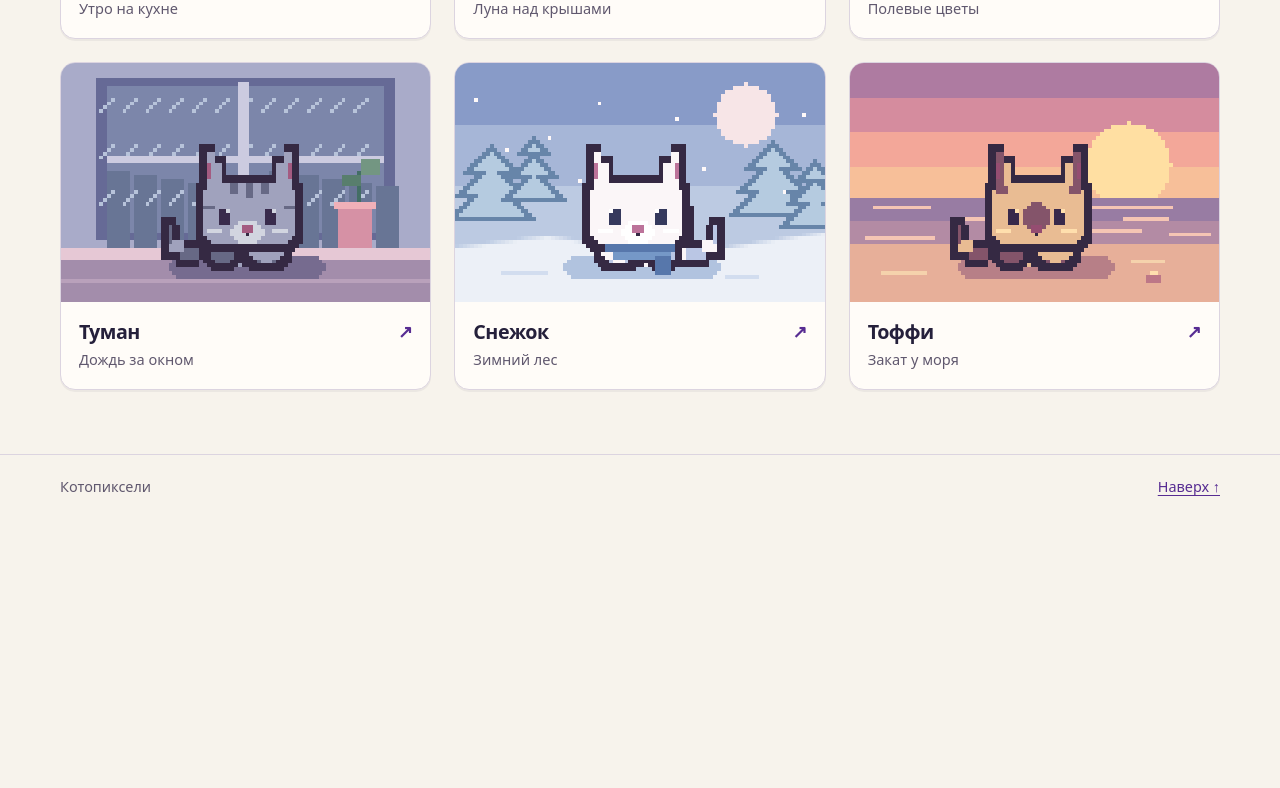
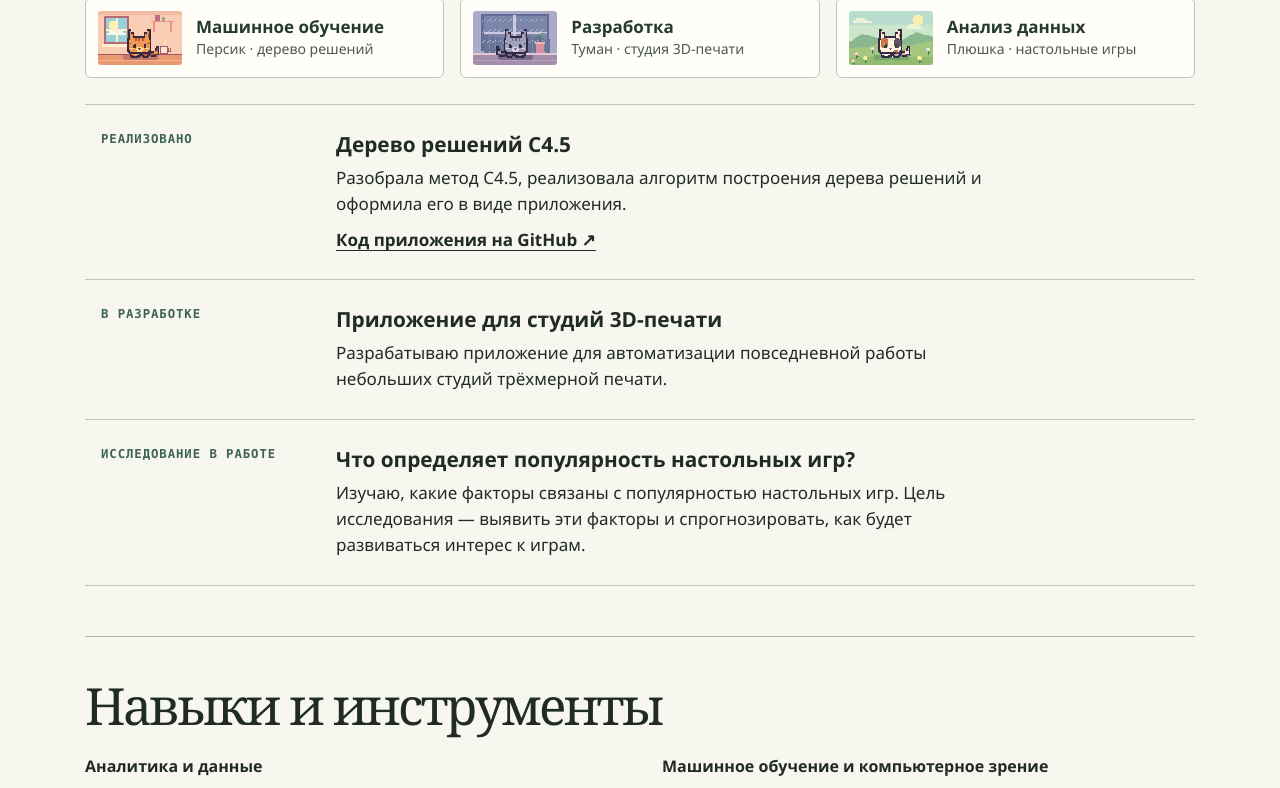
Before and after one commit to Makinyan/pixel-cats, a plain HTML site: page index.html in a window 1280 px wide. Shown: the part 627-1415 px from the top of the page. Before the commit the page ends 1146 px from the top, so only its background shows below. Drawn offline with Linux system fonts and the light colour scheme.

Commit message:
Publish portfolio with pixel cat project navigation

```diff
--- a/index.html
+++ b/index.html
@@ -2,65 +2,38 @@
 <html lang="ru">
 <head>
 <meta charset="utf-8">
-<meta name="viewport" content="width=device-width, initial-scale=1">
-<meta name="theme-color" content="#f7f3ec">
-<title>Котопиксели — галерея пиксельных котов</title>
+<meta name="viewport" content="width=device-width,initial-scale=1">
+<meta name="theme-color" content="#202b26">
+<meta name="description" content="Портфолио Олеси Потаповой, студентки НГИЭУ. Анализ данных, машинное обучение и прикладная разработка.">
+<title>Олеся Потапова — данные и искусственный интеллект</title>
 <style>
-  :root { color-scheme: light; --paper: #f7f3ec; --ink: #25203b; --muted: #60586e; --line: #dcd4e0; --accent: #572c92; }
-  * { box-sizing: border-box; }
-  body { margin: 0; background: var(--paper); color: var(--ink); font: 16px/1.5 system-ui, sans-serif; }
-  .wrap { width: min(1160px, calc(100% - 48px)); margin-inline: auto; }
-  header { padding: 24px 0; border-bottom: 1px solid var(--line); }
-  header .wrap, footer .wrap { display: flex; justify-content: space-between; align-items: center; gap: 16px; }
-  .brand { display: flex; align-items: center; gap: 10px; font-size: 17px; font-weight: 850; letter-spacing: -.03em; }
-  .brand svg { width: 29px; height: 29px; flex: none; }
-  a { color: var(--accent); text-underline-offset: .23em; }
-  .intro { padding: 68px 0 42px; }
-  h1, h2, p { margin: 0; }
-  .intro h1 { font-size: clamp(2.65rem, 8vw, 6.5rem); line-height: 1; letter-spacing: -.075em; }
-  .intro p { margin-top: 18px; color: var(--muted); font-size: clamp(1rem, 2vw, 1.25rem); }
-  .grid { display: grid; grid-template-columns: repeat(3, minmax(0, 1fr)); gap: 23px; padding-bottom: 64px; }
-  .card { display: block; width: 100%; text-align: left; padding: 0; border: 1px solid var(--line); border-radius: 15px; overflow: hidden; background: #fffcf8; color: inherit; font: inherit; cursor: pointer; box-shadow: 0 2px 0 #25203b0e; transition: transform .18s, box-shadow .18s, border-color .18s; }
-  .card:hover { transform: translateY(-4px); box-shadow: 0 8px 18px #25203b22; border-color: #a18ab7; }
-  :focus-visible { outline: 3px solid var(--accent); outline-offset: 4px; }
-  canvas { display: block; width: 100%; height: auto; aspect-ratio: 96 / 62; image-rendering: pixelated; }
-  .words { display: block; padding: 15px 18px 18px; }
-  .name { display: flex; align-items: center; justify-content: space-between; gap: 12px; font-size: 1.23rem; font-weight: 830; letter-spacing: -.025em; }
-  .open { color: var(--accent); font-size: 1.1rem; }
-  .caption { display: block; margin-top: 3px; color: var(--muted); font-size: .91rem; }
-  footer { border-top: 1px solid var(--line); color: var(--muted); padding: 21px 0; font-size: .9rem; }
-  dialog { width: min(720px, calc(100% - 32px)); max-height: calc(100dvh - 32px); padding: 0; overflow: auto; border: 1px solid var(--line); border-radius: 16px; background: #fffcf8; color: var(--ink); }
-  dialog::backdrop { background: #211831ca; }
-  .dialog-top, .dialog-bottom { display: flex; align-items: center; justify-content: space-between; gap: 12px; padding: 12px 18px; }
-  .dialog-top h2 { font-size: 1.3rem; }
-  .dialog-bottom p { color: var(--muted); }
-  .dialog-controls { display: flex; gap: 7px; flex-shrink: 0; }
-  .control { min-width: 40px; min-height: 40px; padding: 4px 9px; border: 1px solid var(--line); border-radius: 8px; background: var(--paper); color: var(--ink); cursor: pointer; font: 700 1.2rem/1 system-ui, sans-serif; }
-  .control:hover { background: #eee2f6; }
-  @media (max-width: 850px) { .grid { grid-template-columns: repeat(2, minmax(0, 1fr)); } }
-  @media (max-width: 520px) { .wrap { width: calc(100% - 32px); } .intro { padding: 46px 0 27px; } .grid { grid-template-columns: 1fr; gap: 16px; padding-bottom: 40px; } }
-  @media (prefers-reduced-motion: reduce) { .card { transition: none; } }
+*{box-sizing:border-box}html{scroll-behavior:smooth;scroll-padding-top:24px}body{margin:0;background:#f7f6ef;color:#202b26;font:17px/1.55 "Segoe UI",Arial,sans-serif}.wrap{width:min(1110px,calc(100% - 48px));margin:auto}
+header{background:#202b26;color:white}.bar,nav,.actions{display:flex;align-items:center;gap:24px}.bar{min-height:64px;justify-content:space-between}.brand{font-weight:700;letter-spacing:.03em}a{color:inherit;text-underline-offset:.22em}nav a,.brand,.actions a,.path{text-decoration:none}nav a:hover,.brand:hover{text-decoration:underline}.hero{display:grid;grid-template-columns:1.25fr .85fr;gap:6%;align-items:center;padding:64px 0}.kicker,.status,.micro{font:700 .77rem/1.4 Consolas,monospace;letter-spacing:.075em;text-transform:uppercase;color:#3d6453}h1,h2,h3,p{margin:0}h1,h2{font-family:Georgia,"Times New Roman",serif;font-weight:normal;letter-spacing:-.05em;line-height:1.04}h1{font-size:clamp(52px,6vw,88px);margin:14px 0 18px}h2{font-size:clamp(35px,4vw,54px);margin-bottom:22px}.lead{max-width:58ch}.actions{margin-top:24px;gap:18px;flex-wrap:wrap}.actions a:first-child{background:#263c31;color:#fff;padding:11px 19px;border-radius:5px}.actions a:last-child{text-decoration:underline}figure{margin:0}canvas{display:block;width:100%;height:auto;image-rendering:pixelated}.hero figure{background:#e5e0ee;border:1px solid #25382e;box-shadow:6px 6px 0 #bcc6af}.hero figcaption{padding:10px 14px;color:#292538;font-family:Consolas,monospace;font-size:.85rem}
+section.content{border-top:1px solid #aeb9a8;padding:42px 0 50px}.paths{display:grid;grid-template-columns:repeat(3,1fr);gap:16px}.path{display:grid;grid-template-columns:84px 1fr;align-items:center;gap:14px;background:#fffef8;border:1px solid #bcc5b6;border-radius:6px;padding:12px;color:#253b2e;transition:background .18s}.path:hover,.path.active{background:#dcebcf;border-color:#445e47}.path small{display:block;font-size:14px;color:#4b5950}.path strong{display:block;line-height:1.25}.path canvas{border-radius:3px}.projects{margin-top:26px;border-top:1px solid #bcc5b6}.work{display:grid;grid-template-columns:210px 1fr;gap:25px;padding:26px 16px;border-bottom:1px solid #bcc5b6;scroll-margin-top:16px}.work:target{background:#e8efdF;box-shadow:inset 4px 0 #41694e}.work h3{font-size:1.3rem;line-height:1.25;margin-bottom:8px}.work p{max-width:68ch}.work a{display:inline-block;margin-top:9px;font-weight:600}.skills{display:grid;grid-template-columns:repeat(2,1fr);gap:24px 44px}.skills h3{font-size:1rem;margin-bottom:4px}.about{max-width:73ch}.about p+p{margin-top:12px}footer{padding:22px 0;background:#202b26;color:white}footer .wrap{display:flex;justify-content:space-between;flex-wrap:wrap;gap:12px}:focus-visible{outline:3px solid #bf5327;outline-offset:4px}
+@media(max-width:850px){.path{grid-template-columns:1fr}.path canvas{width:90px}.hero{gap:24px}}@media(max-width:630px){.wrap{width:calc(100% - 32px)}.bar{align-items:flex-start;flex-direction:column;gap:6px;padding:12px 0}nav{gap:16px;font-size:15px}.hero{grid-template-columns:1fr;padding:34px 0;gap:24px}.hero figure{max-width:380px}.paths,.skills,.work{grid-template-columns:1fr}.path{grid-template-columns:76px 1fr}.path canvas{width:76px}.work{gap:8px;padding:20px 12px}.paths{gap:8px}}@media(prefers-reduced-motion:reduce){html{scroll-behavior:auto}*{transition:none!important}}
 </style>
 </head>
-<body id="top">
-<header><div class="wrap">
-  <div class="brand"><svg viewBox="0 0 16 16" aria-hidden="true" shape-rendering="crispEdges"><path fill="#572c92" d="M1 2h3v2h2v2h4V4h2V2h3v10h-2v2H3v-2H1z"/><path fill="#fff0fa" d="M4 8h2v2H4zm6 0h2v2h-2zm-3 3h2v1H7z"/></svg>Котопиксели</div>
-  <a href="#gallery">Галерея</a>
-</div></header>
-<main class="wrap">
-  <section class="intro" aria-labelledby="heading"><h1 id="heading">Котопиксели</h1><p>Шесть котов в шести маленьких мирах.</p></section>
-  <section class="grid" id="gallery" aria-label="Галерея пиксельных котов"></section>
-  <noscript><p>Для просмотра иллюстраций включите JavaScript.</p></noscript>
-</main>
-<footer><div class="wrap"><span>Котопиксели</span><a href="#top">Наверх ↑</a></div></footer>
-<dialog aria-labelledby="dialog-title" aria-describedby="dialog-caption">
-  <div class="dialog-top"><h2 id="dialog-title"></h2><button class="control" id="close" type="button" aria-label="Закрыть" autofocus>×</button></div>
-  <canvas id="preview" width="96" height="62" role="img"></canvas>
-  <div class="dialog-bottom"><p id="dialog-caption"></p><div class="dialog-controls">
-    <button class="control" id="previous" type="button" aria-label="Предыдущий кот">←</button>
-    <button class="control" id="next" type="button" aria-label="Следующий кот">→</button>
-  </div></div>
-</dialog>
+<body>
+<header><div class="wrap bar"><a class="brand" href="#top">Олеся Потапова</a><nav aria-label="Разделы сайта"><a href="#projects">Проекты</a><a href="#skills">Навыки</a><a href="#about">Обо мне</a></nav></div></header>
+<main class="wrap" id="top">
+<section class="hero"><div><p class="kicker">НГИЭУ · Системы искусственного интеллекта</p><h1>Олеся Потапова</h1><p class="lead">Я студентка НГИЭУ. Анализирую данные, обучаю модели машинного обучения и разрабатываю приложения. Хочу участвовать в проектах, которые помогают людям и улучшают качество жизни.</p><div class="actions"><a href="#projects">Посмотреть работы</a><a href="https://github.com/Makinyan">Мой GitHub ↗</a></div></div><figure><canvas data-cat="1" width="96" height="62" role="img" aria-label="Пиксельный чёрный кот сидит на крыше под луной"></canvas><figcaption>Полночь на крыше</figcaption></figure></section>
+<section class="content" id="projects"><h2>Проекты</h2><div class="paths" aria-label="Перейти к проекту по направлению">
+<a class="path" href="#models"><canvas data-cat="0" width="96" height="62" aria-hidden="true"></canvas><span><strong>Машинное обучение</strong><small>Персик · дерево решений</small></span></a>
+<a class="path" href="#studio"><canvas data-cat="3" width="96" height="62" aria-hidden="true"></canvas><span><strong>Разработка</strong><small>Туман · студия 3D-печати</small></span></a>
+<a class="path" href="#games"><canvas data-cat="2" width="96" height="62" aria-hidden="true"></canvas><span><strong>Анализ данных</strong><small>Плюшка · настольные игры</small></span></a></div>
+<div class="projects">
+<article class="work" id="models" tabindex="-1"><p class="status">Реализовано</p><div><h3>Дерево решений C4.5</h3><p>Разобрала метод C4.5, реализовала алгоритм построения дерева решений и оформила его в виде приложения.</p><a href="https://github.com/Makinyan/decision-tree-c4.5">Код приложения на GitHub ↗</a></div></article>
+<article class="work" id="studio" tabindex="-1"><p class="status">В разработке</p><div><h3>Приложение для студий 3D-печати</h3><p>Разрабатываю приложение для автоматизации повседневной работы небольших студий трёхмерной печати.</p></div></article>
+<article class="work" id="games" tabindex="-1"><p class="status">Исследование в работе</p><div><h3>Что определяет популярность настольных игр?</h3><p>Изучаю, какие факторы связаны с популярностью настольных игр. Цель исследования — выявить эти факторы и спрогнозировать, как будет развиваться интерес к играм.</p></div></article>
+</div></section>
+<section class="content" id="skills"><h2>Навыки и инструменты</h2><div class="skills">
+<div><h3>Аналитика и данные</h3><p>Python, pandas и NumPy. Сбор, обработка и интерпретация данных, работа с большими данными, проектирование схем баз данных. SQL, SQLite, CSV, Excel и JSON.</p></div>
+<div><h3>Машинное обучение и компьютерное зрение</h3><p>Готовлю и проверяю разметку, обучаю модели и оцениваю их качество. Работаю с PyTorch (CUDA), Ultralytics YOLO и OpenCV.</p></div>
+<div><h3>Интеллектуальные системы</h3><p>Глубокое обучение, обработка естественного языка и интеллектуальный анализ текста, рекомендательные системы, поддержка принятия решений, обучение с подкреплением и прикладная оптимизация.</p></div>
+<div><h3>Инженерная практика</h3><p>Разработка и тестирование приложений, Git, GitHub и VS Code. Знакома с MLOps, принципами DevOps и DataOps, основами сетей, телекоммуникаций, архитектуры ЭВМ и управления ИТ-проектами.</p></div>
+</div></section>
+<section class="content" id="about"><h2>Обо мне</h2><div class="about"><p>Учусь в НГИЭУ по направлению «Системы искусственного интеллекта» и участвую в научно-исследовательских и опытно-конструкторских разработках. Сейчас набираюсь практического опыта и пробую новые направления.</p><p>Вне учёбы рисую. Мне интересно, как композиция и выразительные средства меняют восприятие одного и того же образа. А ещё я знакома с прокрастинацией: иногда переключаюсь на менее важные дела и учусь замечать этот момент, чтобы вернуться к главному.</p></div></section></main>
+<footer><div class="wrap"><span>Олеся Потапова</span><a href="https://github.com/Makinyan">GitHub · Makinyan ↗</a></div></footer>
 <script>
 const cats = [
   {name:'Персик', caption:'Утро на кухне', alt:'Рыжий полосатый кот на кухне рядом с чашкой, в окно светит солнце.', world:'kitchen', fur:'#ef9850', shade:'#bb563a', light:'#ffd78e', nose:'#a73960', eye:'#3d2944'},
@@ -214,45 +187,17 @@ function scene(canvas, cat) {
   }
 }
 
-const gallery = document.querySelector('#gallery');
-const dialog = document.querySelector('dialog');
-const preview = document.querySelector('#preview');
-let current = 0;
-let opener;
-function show(index) {
-  current = (index + cats.length) % cats.length;
-  const cat = cats[current];
-  document.querySelector('#dialog-title').textContent = cat.name;
-  document.querySelector('#dialog-caption').textContent = cat.caption;
-  preview.setAttribute('aria-label', cat.alt);
-  scene(preview,cat);
+
+document.querySelectorAll('canvas[data-cat]').forEach(canvas => scene(canvas, cats[Number(canvas.dataset.cat)]));
+function markDirection(){
+  document.querySelectorAll('.path').forEach(link => {
+    const active = link.hash === location.hash;
+    link.classList.toggle('active', active);
+    if(active) link.setAttribute('aria-current','location');
+    else link.removeAttribute('aria-current');
+  });
 }
-cats.forEach((cat,index)=>{
-  const card = document.createElement('button');
-  card.type = 'button';
-  card.className = 'card';
-  card.setAttribute('aria-haspopup','dialog');
-  card.innerHTML = '<canvas width="96" height="62" aria-hidden="true"></canvas><span class="words"><span class="name"><span></span><span class="open" aria-hidden="true">↗</span></span><span class="caption"></span></span>';
-  card.querySelector('.name span').textContent = cat.name;
-  card.querySelector('.caption').textContent = cat.caption;
-  scene(card.querySelector('canvas'),cat);
-  card.addEventListener('click',()=>{
-    opener = card;
-    show(index);
-    dialog.showModal();
-  });
-  gallery.append(card);
-});
-document.querySelector('#close').addEventListener('click',()=>dialog.close());
-document.querySelector('#previous').addEventListener('click',()=>show(current-1));
-document.querySelector('#next').addEventListener('click',()=>show(current+1));
-dialog.addEventListener('close',()=>opener?.focus());
-dialog.addEventListener('keydown',(event)=>{
-  if(event.key==='ArrowLeft' || event.key==='ArrowRight'){
-    event.preventDefault();
-    show(current+(event.key==='ArrowRight' ? 1 : -1));
-  }
-});
+window.addEventListener('hashchange', markDirection);
+markDirection();
 </script>
-</body>
-</html>
+</body></html>
```
